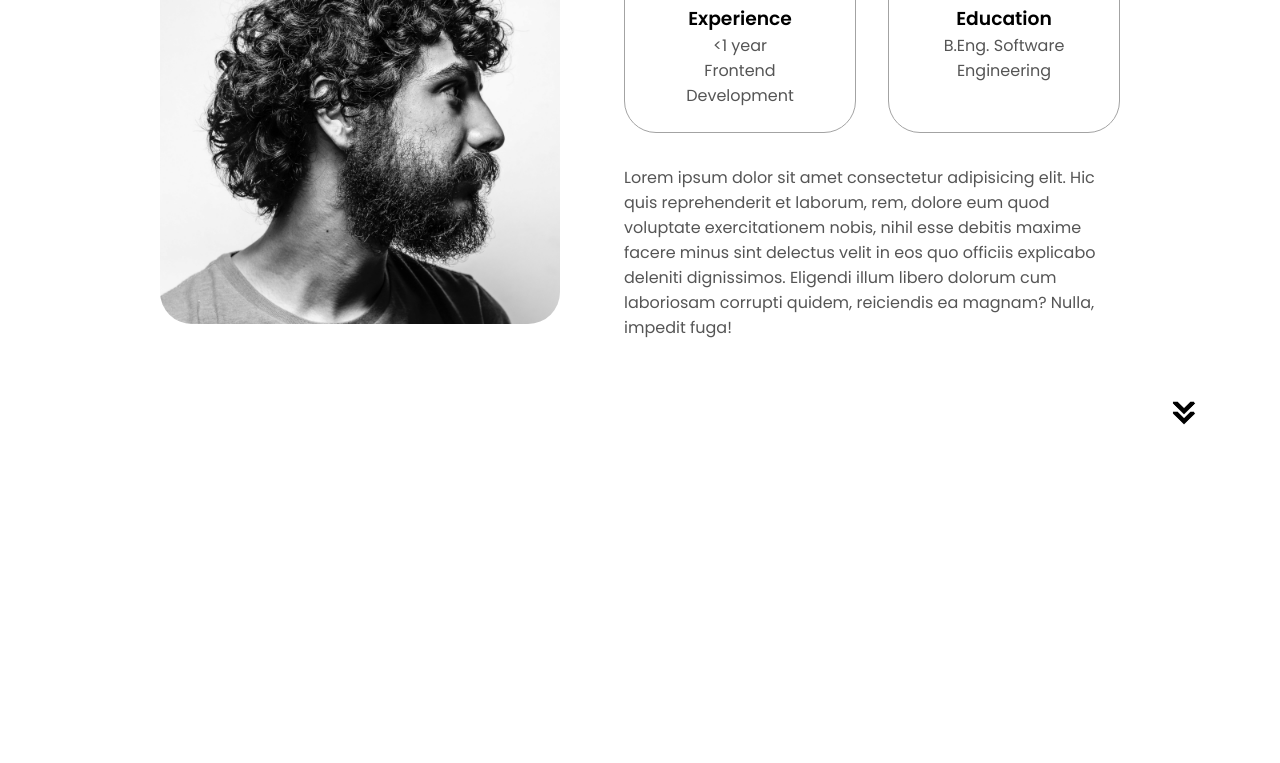
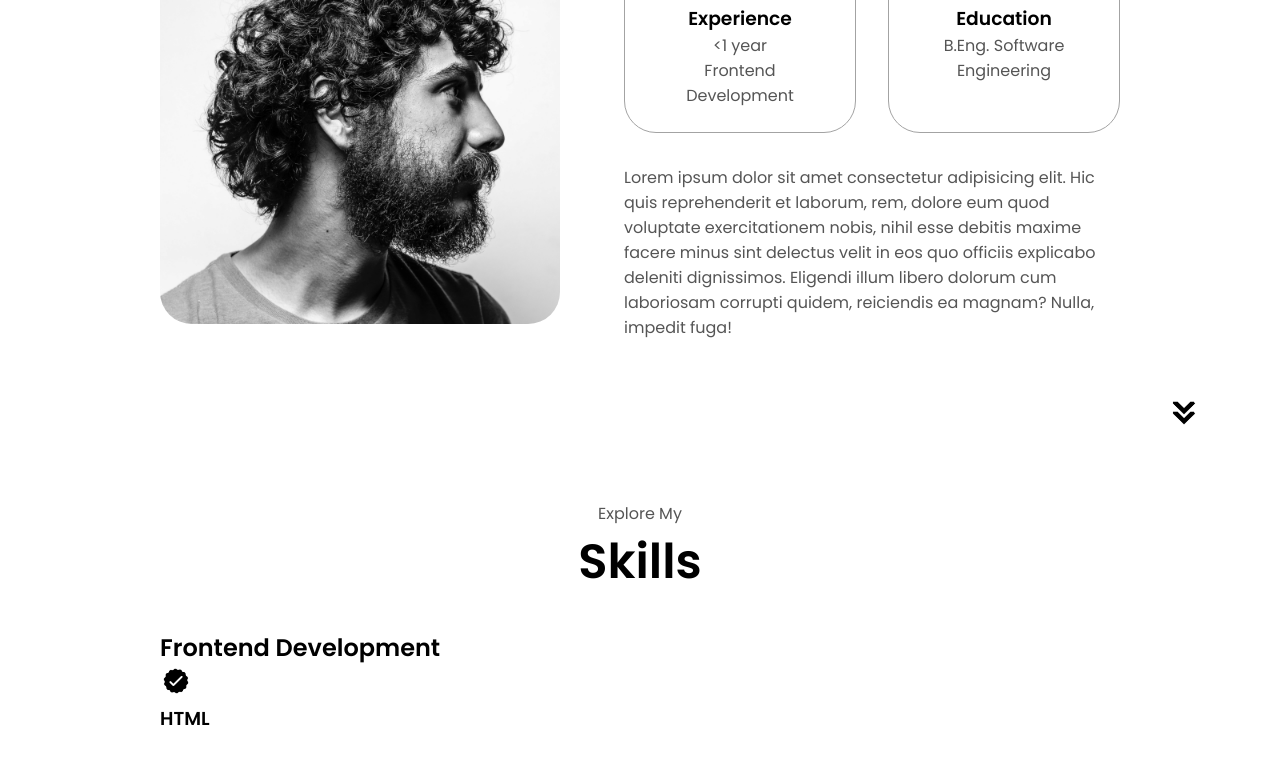
Before and after one commit to rayan-pasha/portfolio, a plain HTML site: page index.html in a window 1280 px wide. Shown: the part 1075-1838 px from the top of the page. Before the commit the page ends 1544 px from the top, so only its background shows below. Drawn offline with Linux system fonts and the light colour scheme.

Commit message:
started experience section

```diff
--- a/index.html
+++ b/index.html
@@ -91,7 +91,7 @@
                 class="icon"
               />
               <h3>Experience</h3>
-              <p><1 year <br />Frontend Development</p>
+              <p> <1 year <br />Frontend Development</p>
             </div>
             <div class="details-container">
               <img
@@ -122,6 +122,30 @@
         onclick="location.href='./#experience'"
       />
     </section>
+    <section id="experiance">
+        <p class="section__text__p1">Explore My</p>
+        <h1 class="title">Skills</h1>
+        <div class="experiance-details-container">
+            <div class="about-containers">
+                <div class="details-containers">
+                    <h2 class="experiance-sub-title">Frontend Development</h2>
+                    <div class="article-container">
+                        <article>
+                            <img
+                            src="./assets/checkmark.png"
+                            alt="Experience Icon"
+                            class="icon"
+                            />
+                            <div>
+                                <h3>HTML</h3>
+                            </div>
+                        </article>
+                    </div>
+                </div>
+            </div>
+
+        </div>
+    </section>
     <script src="script.js"></script>
   </body>
 </html>
```
